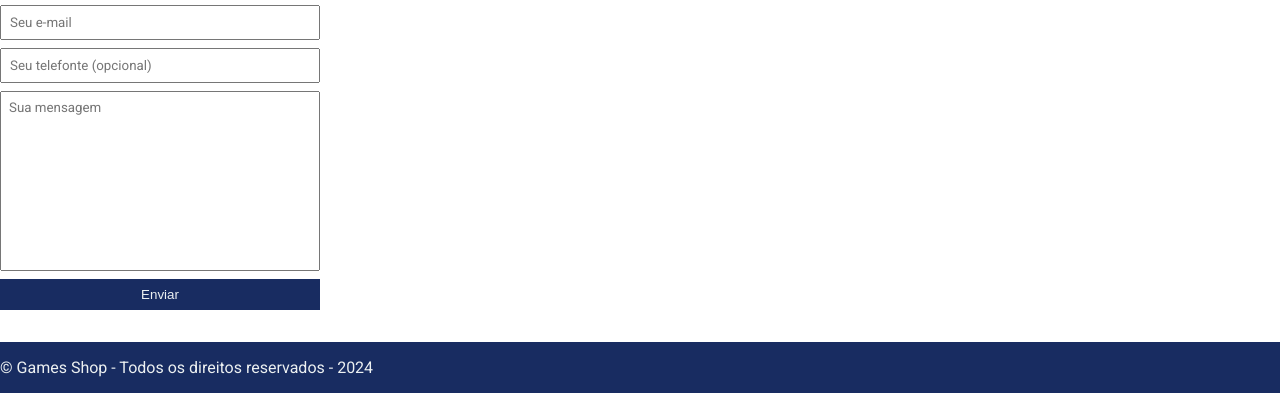
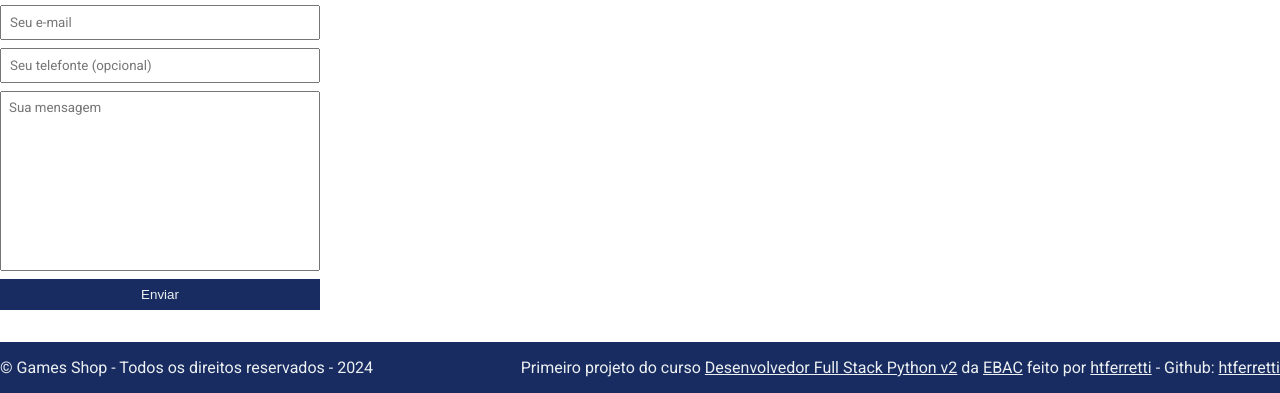
Before and after one commit to htferretti/gamesshop, a plain HTML site: page index.html in a window 1280 px wide. Shown: the part 753-1146 px from the top of the page. Drawn offline with Linux system fonts and the light colour scheme.

Commit message:
adicionando meu contato

```diff
--- a/index.html
+++ b/index.html
@@ -96,6 +96,9 @@
             <p>
                 &copy; Games Shop - Todos os direitos reservados - 2024
             </p>
+            <p>
+                Primeiro projeto do curso <a href="https://ebaconline.com.br/full-stack-python" target="_blank">Desenvolvedor Full Stack Python v2</a> da <a href="https://ebaconline.com.br/" target="_blank">EBAC</a> feito por <a href="https://www.linkedin.com/in/htferretti/" target="_blank">htferretti</a> - Github: <a href="https://github.com/htferretti" target="_blank">htferretti</a>
+            </p>
         </div>
     </footer>
 </body>
--- a/main.css
+++ b/main.css
@@ -141,3 +141,17 @@ footer {
     color: #ecf0f1;
     padding: 16px 0;
 }
+
+footer .container {
+    display: flex;
+    justify-content: space-between;
+}
+
+footer a {
+    color: #ecf0f1;
+    transition: 0.1s;
+}
+
+footer a:hover {
+    color: #c3c9ca;
+}
```
